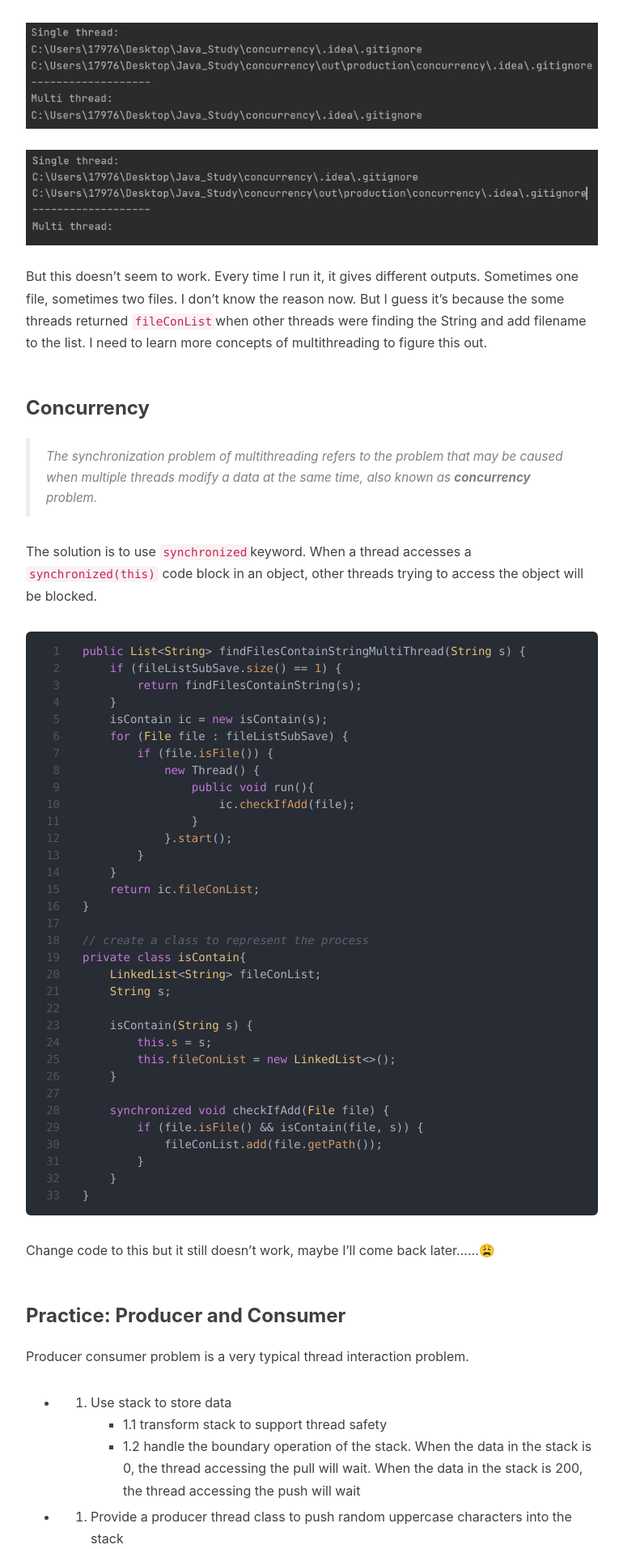
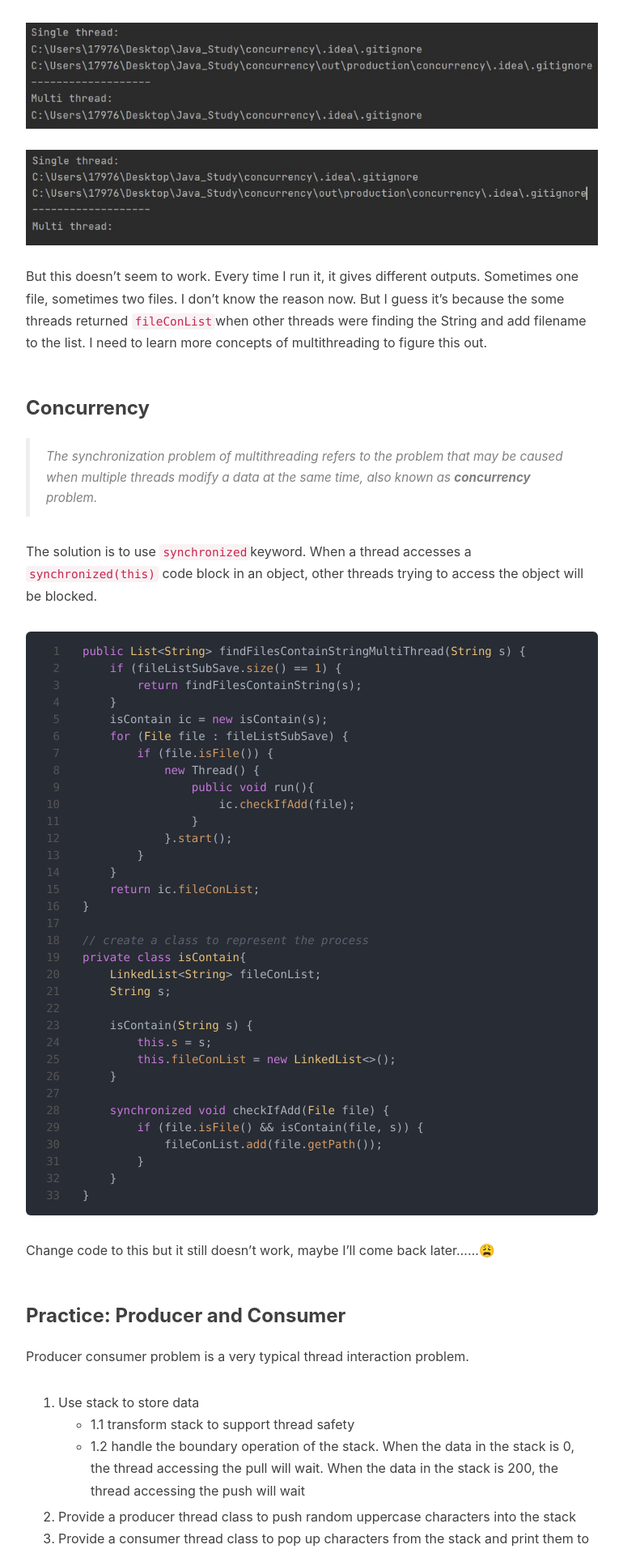
Before and after one commit to Ramer42/Ramer42.github.io, a Jekyll site: the page built from _posts/2021-11-10-JAVA-IO.md, in a window 1280 px wide. Shown: the part 4487-6400 px from the top of the page at 81% size, without its empty margins (233-1003 px from the left). Built offline with Jekyll 4.4.1, drawn with Linux system fonts in a browser that asks for light colours; nearby versions of some CDN libraries; comment, search, counter and statistics services are not loaded.

````diff
--- a/_posts/2021-11-10-JAVA-IO.md
+++ b/_posts/2021-11-10-JAVA-IO.md
@@ -216,12 +216,12 @@ Change code to this but it still doesn't work, maybe I'll come back later……&
 
 ### Practice: Producer and Consumer
 Producer consumer problem is a very typical thread interaction problem.
-- 1. Use stack to store data
+1. Use stack to store data
   - 1.1 transform stack to support thread safety
   - 1.2 handle the boundary operation of the stack. When the data in the stack is 0, the thread accessing the pull will wait. When the data in the stack is 200, the thread accessing the push will wait
-- 2. Provide a producer thread class to push random uppercase characters into the stack
-- 3. Provide a consumer thread class to pop up characters from the stack and print them to the console
-- 4. Provide a test class to run two producer and three consumer threads at the same time. The results are similar to the following:
+2. Provide a producer thread class to push random uppercase characters into the stack
+3. Provide a consumer thread class to pop up characters from the stack and print them to the console
+4. Provide a test class to run two producer and three consumer threads at the same time. The results are similar to the following:
 
 If the methods of a class are all modified with synchronized, then the class is called a thread-safe class.
 ```java
````
